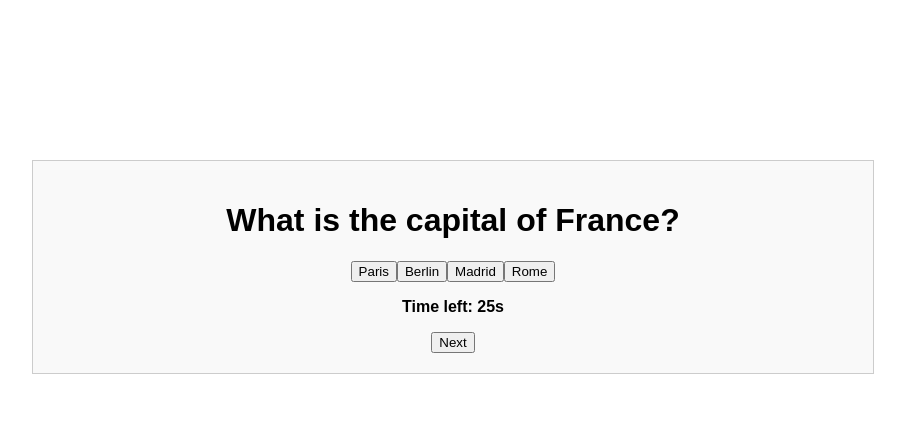
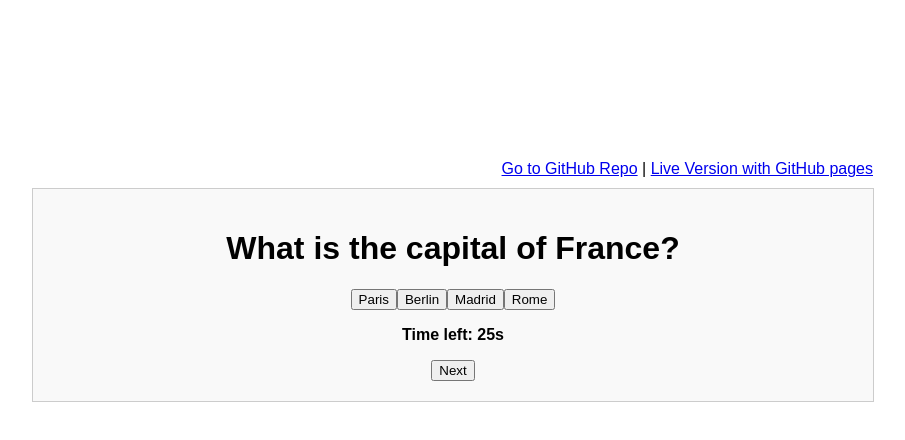
Before and after one commit to Chizaram-Igolo/QuizApplication, a plain HTML site: page index.html in a window 1280 px wide. Shown: the whole page, without its empty margins (187-1092 px from the left). Drawn offline with Linux system fonts and the light colour scheme.

Commit message:
🧹 Cleanup with links

```diff
--- a/css/style.css
+++ b/css/style.css
@@ -2,9 +2,19 @@ body {
   font-family: Arial, sans-serif;
 }
 
+.container-div {
+  margin: 20vh auto;
+}
+
+.links-par {
+  max-width: 840px;
+  margin: 0 auto 10px;
+  text-align: right;
+}
+
 .quiz-container {
   max-width: 800px;
-  margin: 20vh auto;
+  margin: 0vh auto;
   padding: 20px;
   border: 1px solid #ccc;
   background-color: #f9f9f9;
--- a/index.html
+++ b/index.html
@@ -7,6 +7,16 @@
     <link rel="stylesheet" href="./css/style.css" />
   </head>
   <body>
+    <div class="container-div">
+      <p class="links-par">
+        <a href="https://github.com/Chizaram-Igolo/QuizApplication"
+          >Go to GitHub Repo</a
+        >
+        |
+        <a href="https://chizaram-igolo.github.io/QuizApplication/"
+          >Live Version with GitHub pages</a
+        >
+      </p>
       <div class="quiz-container">
         <h1 id="question"></h1>
         <div id="options">
@@ -17,6 +27,8 @@
         <button id="next-button">Next</button>
         <button id="restart-button">Restart</button>
       </div>
+    </div>
+
     <script type="module" src="./js/quiz.js"></script>
   </body>
 </html>
```
Lines whose indentation alone changed are shown as unchanged.
